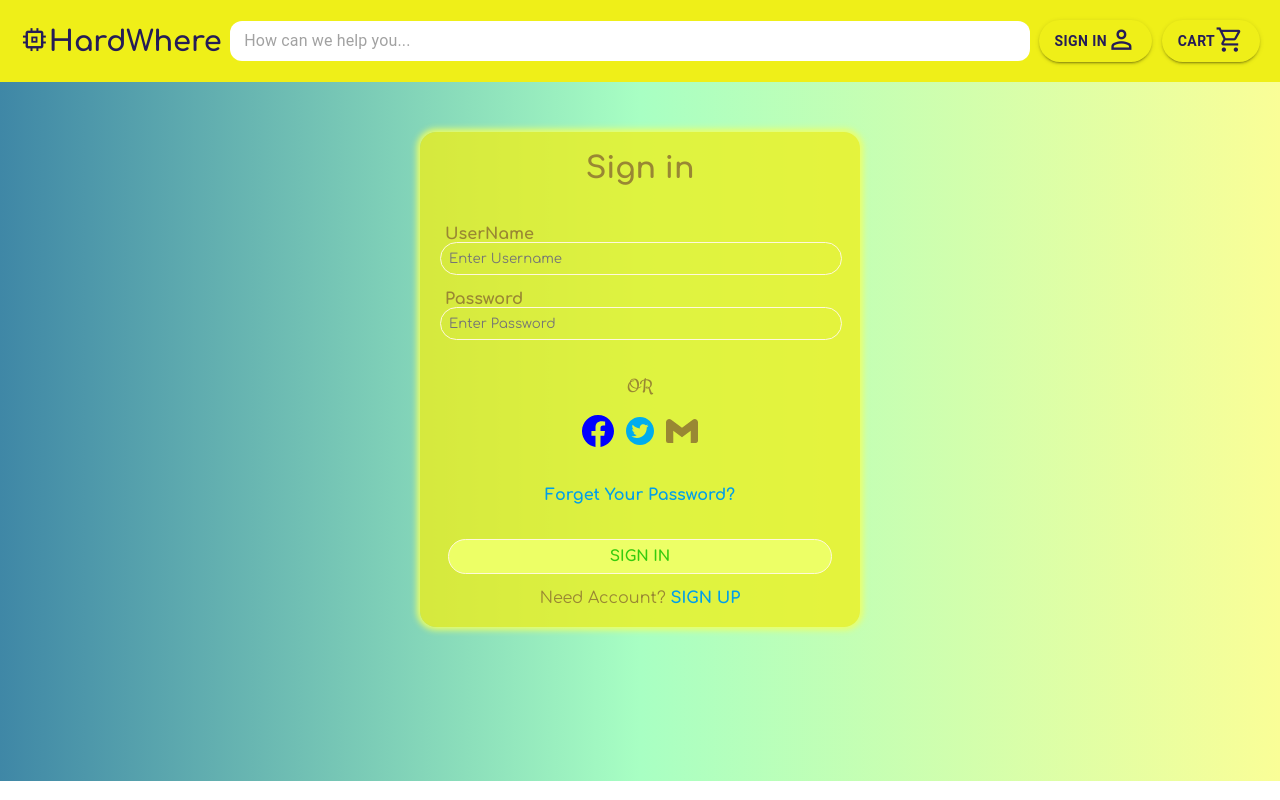
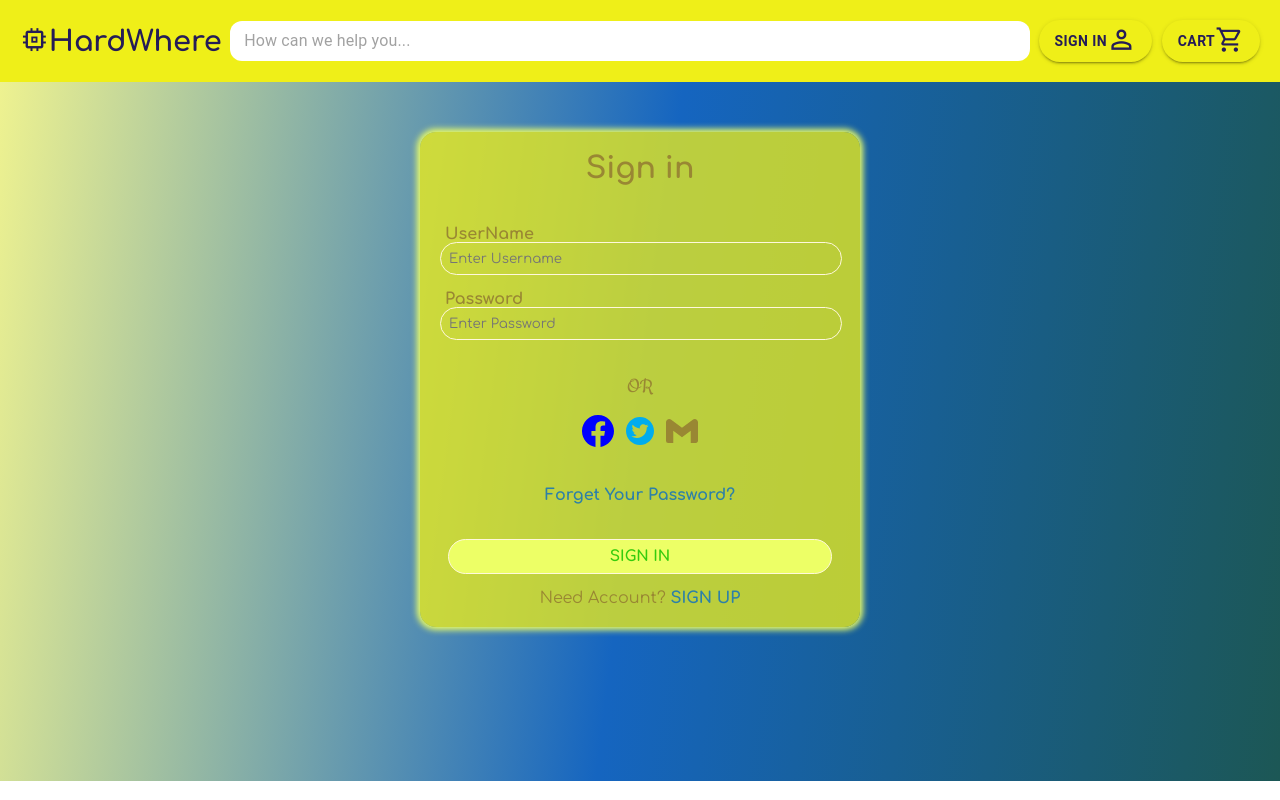
Before and after one commit to YoussefMoRabie/HardWhere, a React (Create React App) app in the folder Web/frontend/: page /login in a window 1280 px wide. Built offline with nearby package versions, Linux system fonts and the light colour scheme.

Commit message:
small edits

```diff
--- a/Web/frontend/src/components/log/Log.css
+++ b/Web/frontend/src/components/log/Log.css
@@ -1,6 +1,6 @@
 @import url("https://fonts.googleapis.com/css2?family=Cookie&display=swap");
 .layout {
-  background: linear-gradient(0.25turn, #3f87a6, #a8ffc3, #fafe97);
+  background: linear-gradient(0.77turn, #1c5755, #1565c0, #eef290);
   width: 100%;
   height: calc(100vh - 101px);
   position: relative;
@@ -55,7 +55,7 @@ label p {
 }
 .link {
   text-decoration: none;
-  color: rgb(0 158 234);
+  color:rgb(45 128 168);
   font-weight: 800;
 }
 input[type="submit"] {
@@ -68,10 +68,10 @@ input[type="submit"] {
 input:hover {
   box-shadow: 0 0 10px 1px #edff66;
 }
-input[type="checkbox"]{
+input[type="checkbox"] {
   width: auto;
   margin-right: 10px;
 }
-input[type="checkbox"] + label{
+input[type="checkbox"] + label {
   font-size: 13px;
 }
--- a/Web/frontend/src/components/log/Signup.js
+++ b/Web/frontend/src/components/log/Signup.js
@@ -1,5 +1,7 @@
 import "./Log.css";
 import { Link } from "react-router-dom";
+
+
 const Signup = () => {
   return (
     <div className="layout">
@@ -47,6 +49,6 @@ const Signup = () => {
       </div>
     </div>
   );
-};
+}
 
 export default Signup;
```
Lines whose indentation alone changed are shown as unchanged.
